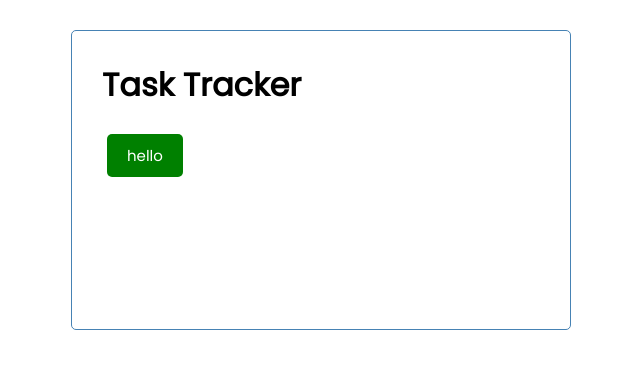
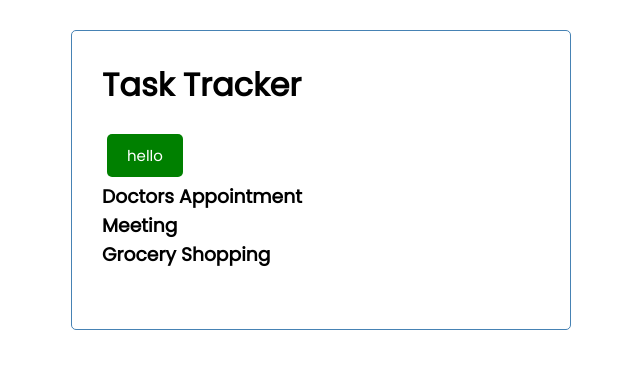
Before and after one commit to xuan6/react-task-tracker, a React (Create React App) app in the folder my-app/: page / in a window 1280 px wide. Shown: the top 368 px of the page, without its empty margins (319-959 px from the left). Built offline with nearby package versions, Linux system fonts and the light colour scheme.

Commit message:
updating tasks

```diff
--- a/my-app/src/App.js
+++ b/my-app/src/App.js
@@ -1,11 +1,36 @@
+import { useState } from 'react'
 import Header from './components/Header'
+import Tasks from './components/Tasks'
 
 
-function App() {
+
+const App = () => {
+
+  const [tasks, setTasks] = useState ([
+        {
+            id:1,
+            text:'Doctors Appointment',
+            day:'Feb 5th at 2:30pm',
+            reminder:true,
+        },
+        {
+            id:2,
+            text:'Meeting',
+            day:'Feb 6th at 1:30pm',
+            reminder:true,
+        },
+        {
+            id:3,
+            text:'Grocery Shopping',
+            day:'Feb 5th at 6:30pm',
+            reminder:false,
+        }
+    ])
 
   return (
     <div className="container">
       <Header />
+      <Tasks tasks={tasks} />
     </div>
   );
 }
--- a/my-app/src/components/Header.js
+++ b/my-app/src/components/Header.js
@@ -1,5 +1,6 @@
 import PropTypes from 'prop-types'
 import Button from './Button'
+
 
 const Header = ({titile}) => {
     const onClick =()=>{
--- /dev/null
+++ b/my-app/src/components/Tasks.js
@@ -0,0 +1,13 @@
+const Tasks = ({tasks}) => {
+
+    return (
+        <div>
+            {tasks.map((task)=>(
+                <h3 key={task.id}>{task.text}</h3>
+            )
+            )}
+        </div>
+    )
+}
+
+export default Tasks
```
Also changed, not shown: my-app/src/components/Task.js (deleted, +0 -11 lines).
